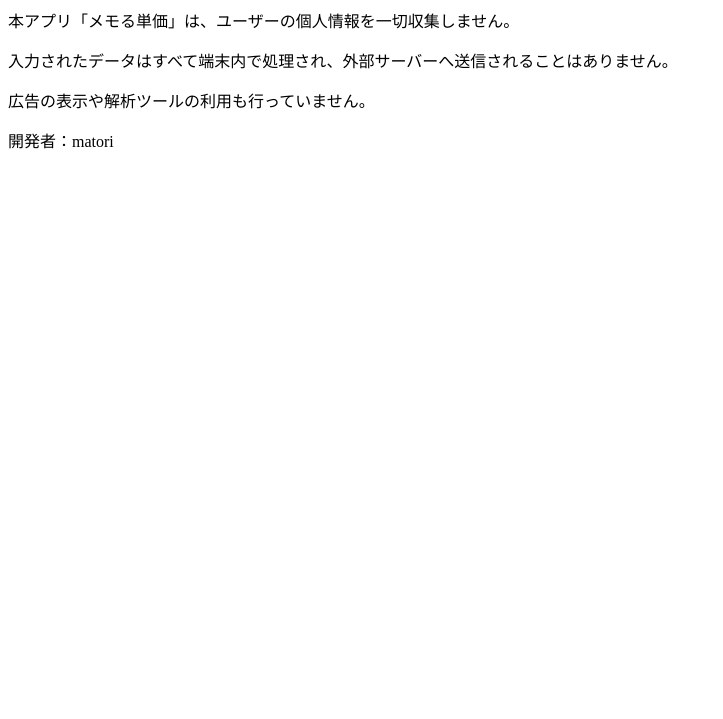
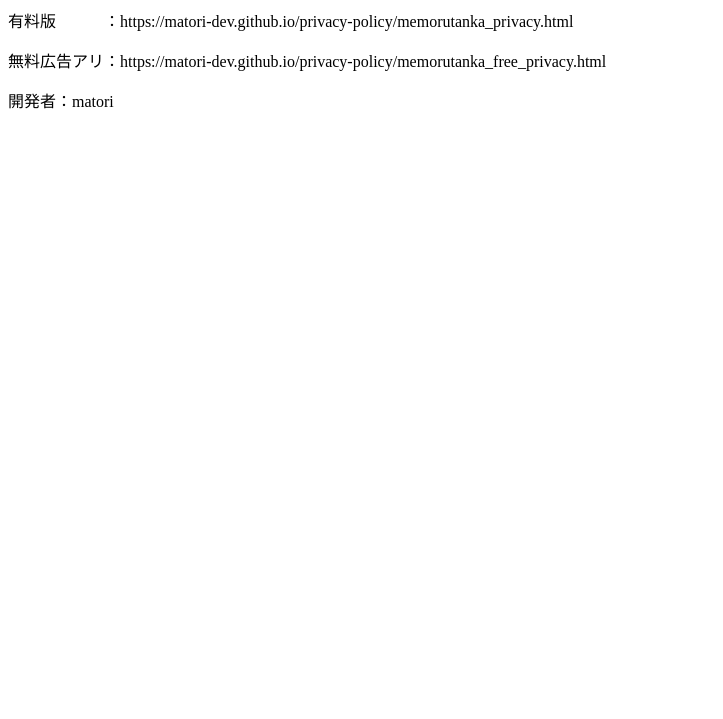
Before and after one commit to matori-dev/privacy-policy, a plain HTML site: page index.html in a window 1280 px wide. Shown: the part 81-800 px from the top of the page, without its empty margins (0-723 px from the left). Drawn offline with Linux system fonts and the light colour scheme.

Commit message:
Update index.html

```diff
--- a/index.html
+++ b/index.html
@@ -6,9 +6,8 @@
 </head>
 <body>
 <h1>プライバシーポリシー</h1>
-<p>本アプリ「メモる単価」は、ユーザーの個人情報を一切収集しません。</p>
-<p>入力されたデータはすべて端末内で処理され、外部サーバーへ送信されることはありません。</p>
-<p>広告の表示や解析ツールの利用も行っていません。</p>
+<p>有料版　　　：https://matori-dev.github.io/privacy-policy/memorutanka_privacy.html</p>
+<p>無料広告アリ：https://matori-dev.github.io/privacy-policy/memorutanka_free_privacy.html</p>
 <p>開発者：matori</p>
 </body>
 </html>
```
